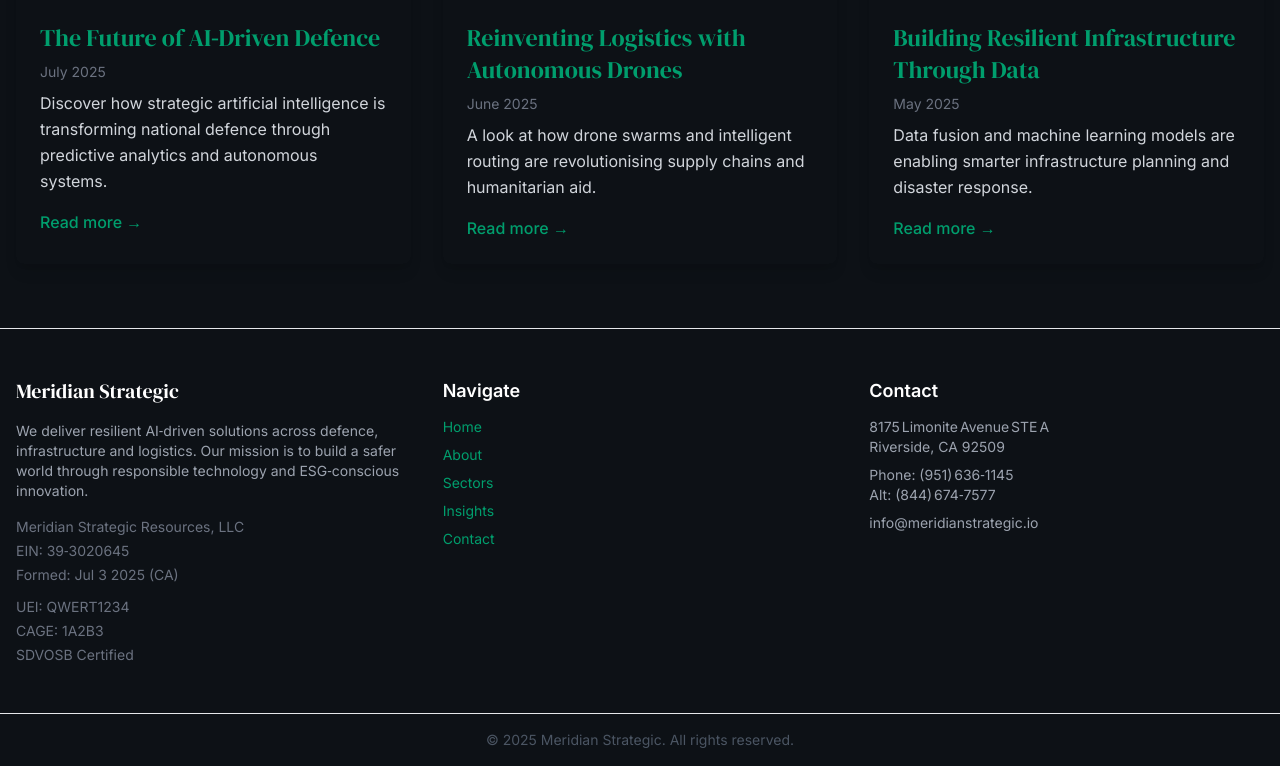
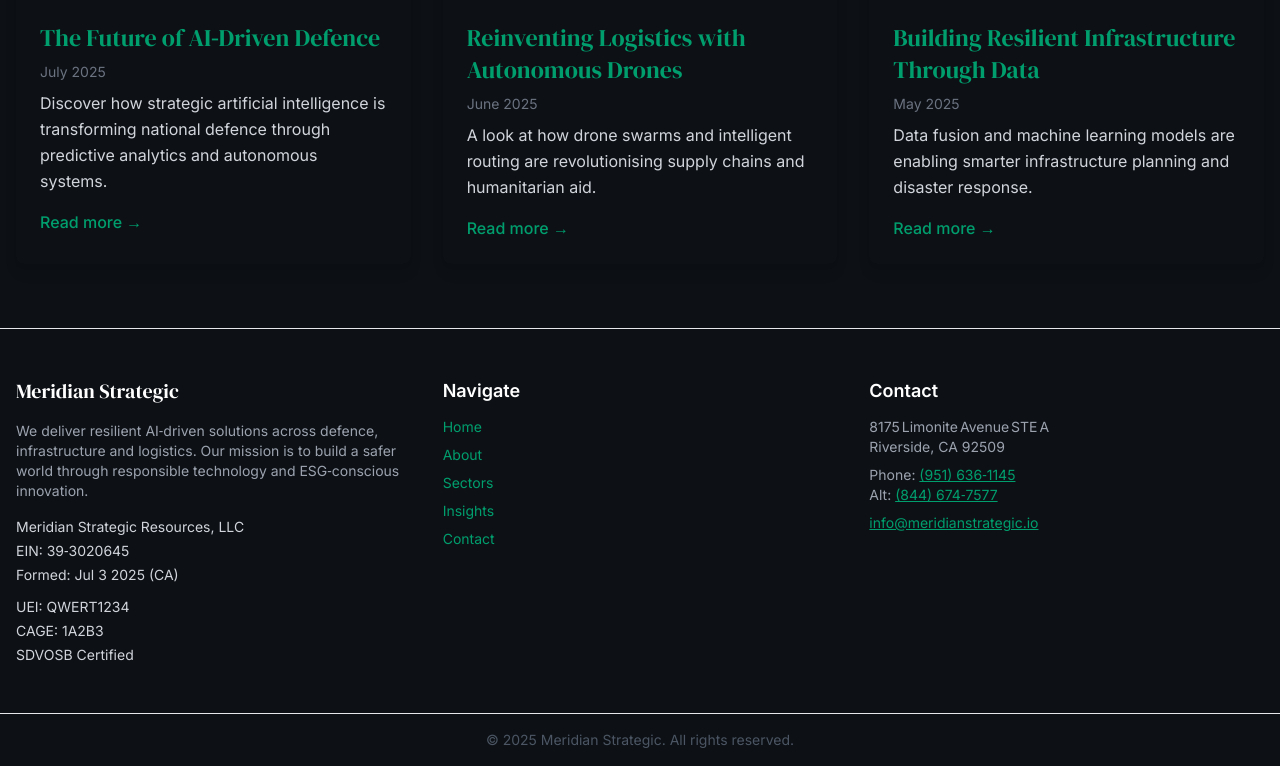
Before and after one commit to meridian004/meridian-strategic-react, a React (Vite) app: page /insights in a window 1280 px wide. Shown: the part 450-1216 px from the top of the page. Built offline with nearby package versions, Linux system fonts and the light colour scheme.

Commit message:
Update Footer.jsx with improved corporate info contrast and clickable links

```diff
--- a/src/components/Footer.jsx
+++ b/src/components/Footer.jsx
@@ -19,15 +19,16 @@ export default function Footer() {
             technology and ESG‑conscious innovation.
           </p>
           {/* Corporate information from official filings */}
-          <div className="mt-4 text-gray-500 space-y-1">
+          <div className="mt-4 text-gray-300 space-y-1">
             <p>Meridian Strategic Resources, LLC</p>
-            <p>EIN: 39‑3020645</p>
-            <p>Formed: Jul 3 2025 (CA)</p>
+            <p>EIN: 39‑3020645</p>
+            <p>Formed: Jul 3 2025 (CA)</p>
           </div>
-          <div className="mt-3 space-y-1 text-gray-500">
-            <p>UEI: QWERT1234</p>
-            <p>CAGE: 1A2B3</p>
-            <p>SDVOSB Certified</p>
+          <div className="mt-3 space-y-1 text-gray-300">
+            {/* Trust and certification identifiers – consider replacing text with official SVG seals */}
+            <p>UEI: QWERT1234</p>
+            <p>CAGE: 1A2B3</p>
+            <p>SDVOSB Certified</p>
           </div>
         </div>
         <div>
@@ -56,9 +57,23 @@ export default function Footer() {
             8175 Limonite Avenue STE A<br />
             Riverside, CA 92509
           </p>
-          <p className="text-gray-400 mt-2">Phone: (951) 636‑1145</p>
-          <p className="text-gray-400">Alt: (844) 674‑7577</p>
-          <p className="text-gray-400 mt-2">info@meridianstrategic.io</p>
+          <p className="text-gray-400 mt-2">
+            Phone:&nbsp;
+            <a href="tel:+19516361145" className="hover:text-emerald underline focus:outline-none focus:ring-emerald">
+              (951) 636‑1145
+            </a>
+          </p>
+          <p className="text-gray-400">
+            Alt:&nbsp;
+            <a href="tel:+18446747577" className="hover:text-emerald underline focus:outline-none focus:ring-emerald">
+              (844) 674‑7577
+            </a>
+          </p>
+          <p className="text-gray-400 mt-2">
+            <a href="mailto:info@meridianstrategic.io" className="hover:text-emerald underline focus:outline-none focus:ring-emerald">
+              info@meridianstrategic.io
+            </a>
+          </p>
         </div>
       </div>
       <div className="border-t border-charcoal-700 py-4 text-center text-gray-600">
```
